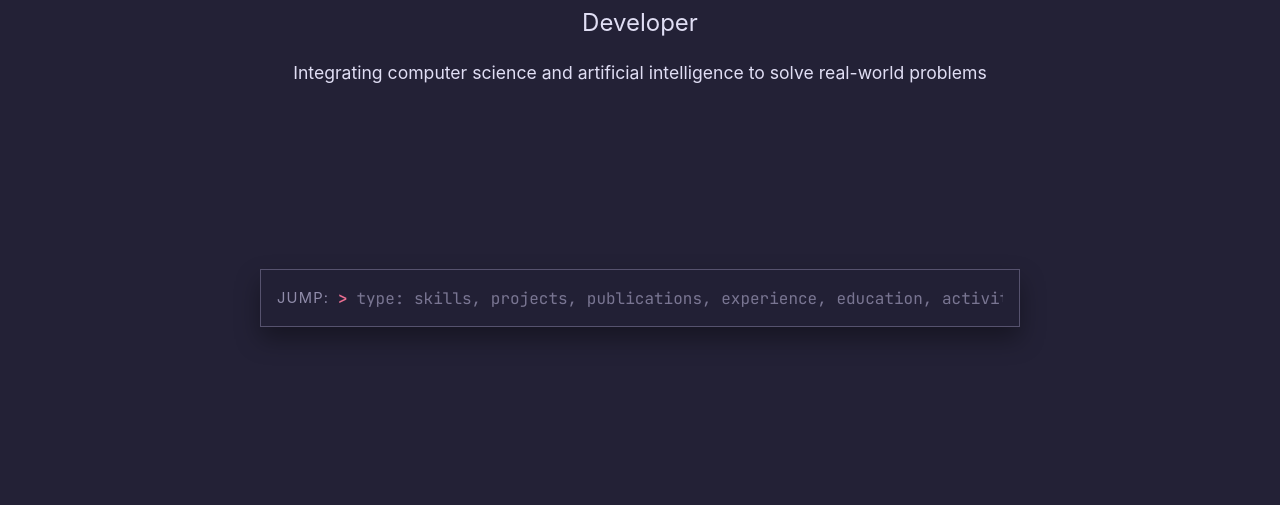
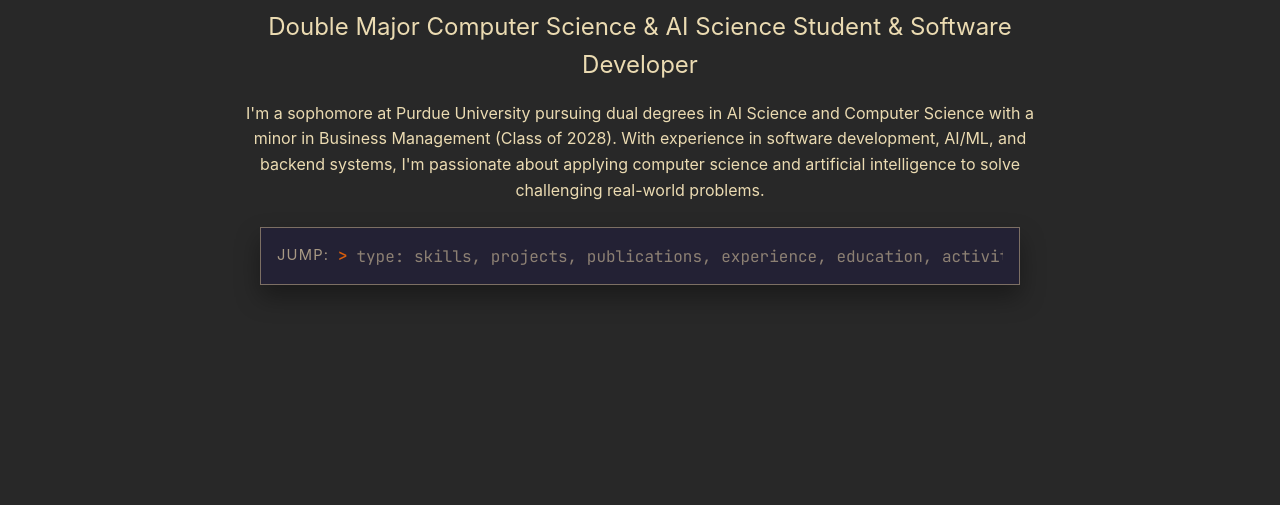
Before and after one commit to frederick-g-lu/personal-website, a plain HTML site: page index.html in a window 1280 px wide. Shown: the part 295-800 px from the top of the page. Drawn offline with Linux system fonts and the light colour scheme.

Commit message:
Changed color scheme

```diff
--- a/css/style.css
+++ b/css/style.css
@@ -1,17 +1,17 @@
 /* ===== CSS Variables ===== */
 :root {
-    --primary-color: #c4a7e7;
-    --secondary-color: #9ccfd8;
-    --accent-color: #eb6f92;
-    --text-primary: #e0def4;
-    --text-secondary: #c4a7e7;
-    --text-muted: #908caa;
-    --bg-dark: #232136;
-    --bg-darker: #2a273f;
-    --bg-card: #393552;
-    --bg-card-hover: #44415a;
-    --border-color: #56526e;
-    --text-on-accent: #232136;
+    --primary-color: #b16286;
+    --secondary-color: #689d6a;
+    --accent-color: #d65d0e;
+    --text-primary: #ebdbb2;
+    --text-secondary: #d79921;
+    --text-muted: #a89984;
+    --bg-dark: #282828;
+    --bg-darker: #3c3836;
+    --bg-card: #504945;
+    --bg-card-hover: #665c54;
+    --border-color: #7c6f64;
+    --text-on-accent: #282828;
     --shadow-sm: 0 1px 2px 0 rgba(0, 0, 0, 0.3);
     --shadow-md: 0 4px 6px -1px rgba(0, 0, 0, 0.4);
     --shadow-lg: 0 10px 15px -3px rgba(0, 0, 0, 0.5);
--- a/index.html
+++ b/index.html
@@ -18,7 +18,7 @@
     <meta name="twitter:title" content="Frederick Lu - Computer Science & AI Science">
     <meta name="twitter:description" content="Software developer and AI science student portfolio.">
 
-    <title>Frederick Lu - Double Major Computer Science & AI Science Student & Software Developer</title>
+    <title>Frederick Lu - Computer Science & AI Science Student & Software Developer</title>
 
     <!-- CSS Files -->
     <link rel="stylesheet" href="css/reset.css">
@@ -52,8 +52,6 @@
                 <div class="hero-content">
                     <h1 class="hero-title">Hi, I'm <span class="highlight">Frederick Lu</span></h1>
                     <p class="hero-subtitle">Double Major Computer Science & AI Science Student & Software Developer</p>
-                    <p class="hero-description">Integrating computer science and artificial intelligence to solve real-world problems</p>
-                    <div class="about-text" style="max-width: 800px; margin: 2rem auto 0; text-align: left; font-size: 1.05rem; color: var(--text-secondary); line-height: 1.8;">
                         <p>I'm a sophomore at Purdue University pursuing dual degrees in AI Science and Computer Science with a minor in Business Management (Class of 2028). With experience in software development, AI/ML, and backend systems, I'm passionate about applying computer science and artificial intelligence to solve challenging real-world problems.</p>
                     </div>
                     <form class="hero-terminal-nav" id="hero-terminal-nav" aria-label="Jump to section">
```
